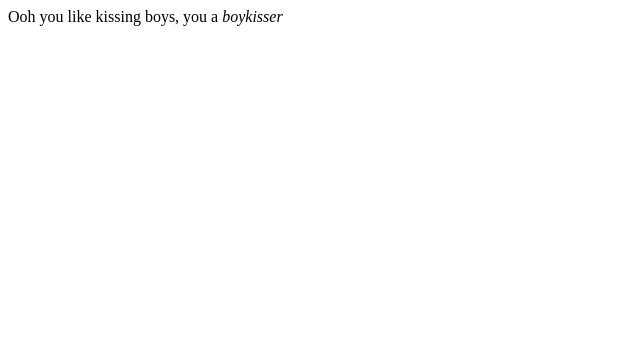
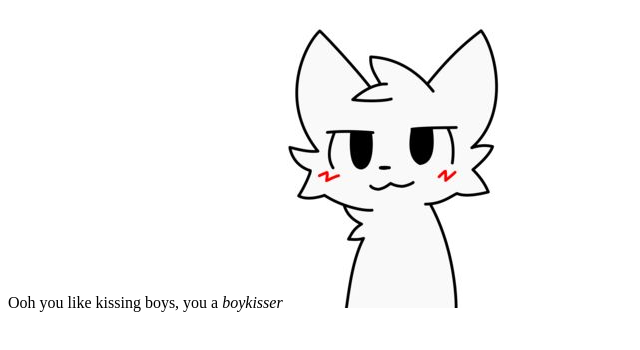
Before and after one commit to biggermont/boykisser, a plain HTML site: page index.html in a window 1280 px wide. Shown: the whole page, without its empty margins (0-640 px from the left). Drawn offline with Linux system fonts and the light colour scheme.

Commit message:
Update index.html

```diff
--- a/index.html
+++ b/index.html
@@ -7,6 +7,6 @@
 
 	<body>
 		Ooh you like kissing boys, you a <i>boykisser</i>
-		<img src=""C:\Users\alex_\Desktop\html\boykisser (first webpage)\boykisser.jpg"">
+		<img src="https://github.com/biggermont/boykisser/blob/main/boykisser.jpg">
 	</body>
 </html>
```
